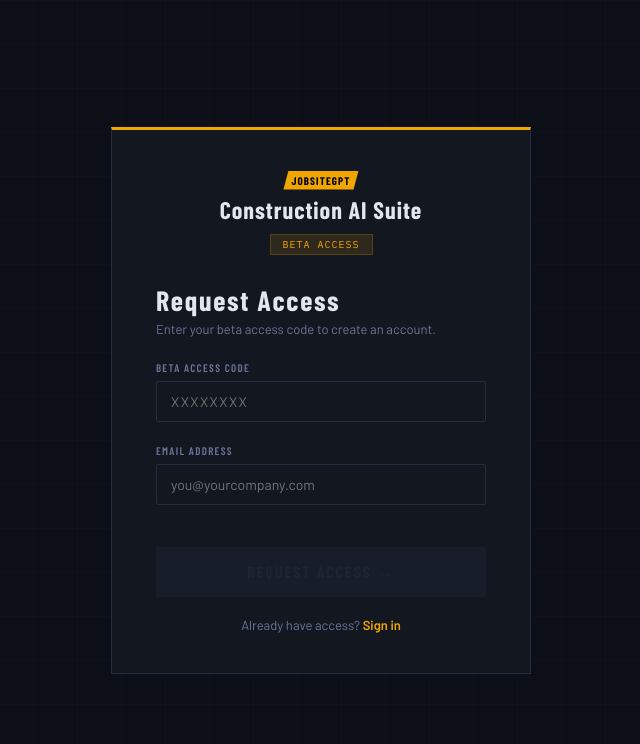
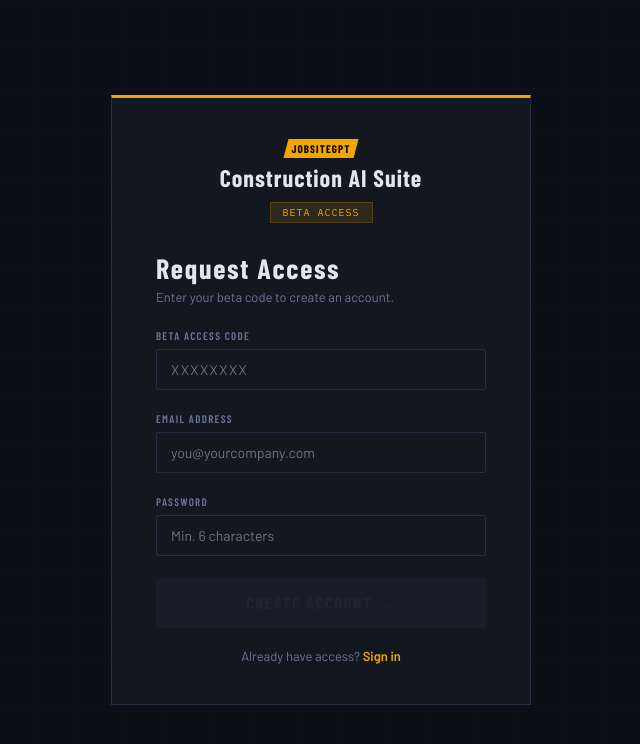
Before and after one commit to jhuffman2005/jobsitegpt, a React (Vite) app in the folder jobsitegpt/: page / in a window 1280 px wide. Both pictures are taken after a click on the element "Enter beta code". Shown: the top 744 px of the page, without its empty margins (319-959 px from the left). Built offline with nearby package versions, Linux system fonts and the light colour scheme; no server answers; a web font is replaced by a local one.

Commit message:
add password login

```diff
--- a/jobsitegpt/src/pages/Auth.jsx
+++ b/jobsitegpt/src/pages/Auth.jsx
@@ -4,38 +4,55 @@ import { supabase } from "../lib/supabaseClient";
 const BETA_CODE = import.meta.env.VITE_BETA_CODE || "JOBSITE2026";
 
 export default function Auth() {
-  const [mode, setMode] = useState("login"); // login | register
+  const [mode, setMode] = useState("login"); // login | register | password
   const [email, setEmail] = useState("");
+  const [password, setPassword] = useState("");
   const [code, setCode] = useState("");
   const [loading, setLoading] = useState(false);
   const [sent, setSent] = useState(false);
   const [error, setError] = useState("");
 
-  const handleSubmit = async () => {
+  const handleMagicLink = async () => {
     setError("");
     if (!email.trim()) { setError("Email is required."); return; }
-
-    if (mode === "register") {
-      if (code.toUpperCase().trim() !== BETA_CODE) {
-        setError("Invalid beta access code. Contact your JobSiteGPT rep to get access.");
-        return;
-      }
-    }
-
     setLoading(true);
     const { error: authError } = await supabase.auth.signInWithOtp({
       email: email.trim(),
-      options: {
-        emailRedirectTo: "https://jobsitegpt.vercel.app",
-        data: { beta_code: code.toUpperCase().trim() },
-      },
+      options: { emailRedirectTo: "https://jobsitegpt.vercel.app" },
     });
     setLoading(false);
+    if (authError) { setError(authError.message); return; }
+    setSent(true);
+  };
 
-    if (authError) {
-      setError(authError.message);
+  const handlePasswordLogin = async () => {
+    setError("");
+    if (!email.trim() || !password.trim()) { setError("Email and password required."); return; }
+    setLoading(true);
+    const { error: authError } = await supabase.auth.signInWithPassword({
+      email: email.trim(),
+      password: password.trim(),
+    });
+    setLoading(false);
+    if (authError) { setError(authError.message); return; }
+  };
+
+  const handleRegister = async () => {
+    setError("");
+    if (code.toUpperCase().trim() !== BETA_CODE) {
+      setError("Invalid beta access code. Contact your JobSiteGPT rep.");
       return;
     }
+    if (!email.trim() || !password.trim()) { setError("Email and password required."); return; }
+    if (password.length < 6) { setError("Password must be at least 6 characters."); return; }
+    setLoading(true);
+    const { error: authError } = await supabase.auth.signUp({
+      email: email.trim(),
+      password: password.trim(),
+      options: { emailRedirectTo: "https://jobsitegpt.vercel.app" },
+    });
+    setLoading(false);
+    if (authError) { setError(authError.message); return; }
     setSent(true);
   };
 
@@ -46,15 +63,14 @@ export default function Auth() {
           <div style={{ fontSize: 40, marginBottom: 16 }}>✉️</div>
           <div className="auth-title">Check your email</div>
           <div className="auth-sub" style={{ marginTop: 8 }}>
-            We sent a magic link to <strong>{email}</strong>.<br />
-            Click it to sign in — no password needed.
+            {mode === "login"
+              ? <>We sent a magic link to <strong>{email}</strong>. Click it to sign in.</>
+              : <>We sent a confirmation to <strong>{email}</strong>. Click it, then sign in with your password.</>
+            }
           </div>
-          <button
-            className="btn btn-ghost"
-            style={{ marginTop: 24, width: "100%", justifyContent: "center" }}
-            onClick={() => { setSent(false); setEmail(""); setCode(""); }}
-          >
-            Use a different email
+          <button className="btn btn-ghost" style={{ marginTop: 24, width: "100%", justifyContent: "center" }}
+            onClick={() => { setSent(false); setEmail(""); setPassword(""); setCode(""); }}>
+            Back to sign in
           </button>
         </div>
       </div>
@@ -64,7 +80,6 @@ export default function Auth() {
   return (
     <div className="auth-wrap fade-up">
       <div className="auth-card">
-        {/* Logo */}
         <div style={{ textAlign: "center", marginBottom: 28 }}>
           <div><span className="logo-badge">JOBSITEGPT</span></div>
           <div className="logo-title" style={{ marginTop: 8, fontSize: 24 }}>Construction AI Suite</div>
@@ -73,66 +88,80 @@ export default function Auth() {
           </div>
         </div>
 
-        <div className="auth-title">{mode === "login" ? "Sign In" : "Request Access"}</div>
-        <div className="auth-sub">
-          {mode === "login"
-            ? "We'll email you a magic link. No password needed."
-            : "Enter your beta access code to create an account."}
+        {mode === "login" && (
+          <>
+            <div className="auth-title">Sign In</div>
+            <div className="auth-sub">Magic link or password — your choice.</div>
+            <div className="input-group" style={{ marginTop: 20 }}>
+              <label className="field-label">Email Address</label>
+              <input type="email" placeholder="you@yourcompany.com" value={email} onChange={(e) => setEmail(e.target.value)} onKeyDown={(e) => e.key === "Enter" && handleMagicLink()} />
             </div>
+            {error && <div className="error-box">{error}</div>}
+            <button className="btn btn-primary btn-lg" style={{ marginTop: 16 }} disabled={loading || !email.trim()} onClick={handleMagicLink}>
+              {loading ? "Sending…" : "Send Magic Link →"}
+            </button>
+            <div style={{ display: "flex", alignItems: "center", gap: 10, margin: "16px 0" }}>
+              <div style={{ flex: 1, height: 1, background: "#252d42" }} />
+              <span style={{ fontFamily: "'IBM Plex Mono',monospace", fontSize: 10, color: "#3a4260" }}>OR</span>
+              <div style={{ flex: 1, height: 1, background: "#252d42" }} />
+            </div>
+            <button className="btn" style={{ width: "100%", justifyContent: "center" }} onClick={() => { setMode("password"); setError(""); }}>
+              Sign In with Password
+            </button>
+            <div className="auth-switch">
+              Need access? <span onClick={() => { setMode("register"); setError(""); }}>Enter beta code</span>
+            </div>
+          </>
+        )}
+
+        {mode === "password" && (
+          <>
+            <div className="auth-title">Sign In</div>
+            <div className="auth-sub">Use your email and password.</div>
+            <div className="input-group" style={{ marginTop: 20 }}>
+              <label className="field-label">Email Address</label>
+              <input type="email" placeholder="you@yourcompany.com" value={email} onChange={(e) => setEmail(e.target.value)} />
+            </div>
+            <div className="input-group">
+              <label className="field-label">Password</label>
+              <input type="password" placeholder="••••••••" value={password} onChange={(e) => setPassword(e.target.value)} onKeyDown={(e) => e.key === "Enter" && handlePasswordLogin()} />
+            </div>
+            {error && <div className="error-box">{error}</div>}
+            <button className="btn btn-primary btn-lg" disabled={loading || !email.trim() || !password.trim()} onClick={handlePasswordLogin}>
+              {loading ? "Signing in…" : "Sign In →"}
+            </button>
+            <div className="auth-switch">
+              <span onClick={() => { setMode("login"); setError(""); }}>← Back to magic link</span>
+            </div>
+          </>
+        )}
 
         {mode === "register" && (
-          <div className="input-group">
+          <>
+            <div className="auth-title">Request Access</div>
+            <div className="auth-sub">Enter your beta code to create an account.</div>
+            <div className="input-group" style={{ marginTop: 20 }}>
               <label className="field-label">Beta Access Code</label>
-            <input
-              type="text"
-              placeholder="XXXXXXXX"
-              value={code}
-              onChange={(e) => setCode(e.target.value)}
-              style={{ textTransform: "uppercase", letterSpacing: "0.1em" }}
-            />
+              <input type="text" placeholder="XXXXXXXX" value={code} onChange={(e) => setCode(e.target.value)} style={{ textTransform: "uppercase", letterSpacing: "0.1em" }} />
             </div>
-        )}
-
             <div className="input-group">
               <label className="field-label">Email Address</label>
-          <input
-            type="email"
-            placeholder="you@yourcompany.com"
-            value={email}
-            onChange={(e) => setEmail(e.target.value)}
-            onKeyDown={(e) => e.key === "Enter" && handleSubmit()}
-          />
+              <input type="email" placeholder="you@yourcompany.com" value={email} onChange={(e) => setEmail(e.target.value)} />
             </div>
-
+            <div className="input-group">
+              <label className="field-label">Password</label>
+              <input type="password" placeholder="Min. 6 characters" value={password} onChange={(e) => setPassword(e.target.value)} onKeyDown={(e) => e.key === "Enter" && handleRegister()} />
+            </div>
             {error && <div className="error-box">{error}</div>}
-
-        <button
-          className="btn btn-primary btn-lg"
-          style={{ marginTop: 20 }}
-          disabled={loading || !email.trim()}
-          onClick={handleSubmit}
-        >
-          {loading ? "Sending…" : mode === "login" ? "Send Magic Link →" : "Request Access →"}
+            <button className="btn btn-primary btn-lg" disabled={loading || !email.trim() || !password.trim() || !code.trim()} onClick={handleRegister}>
+              {loading ? "Creating account…" : "Create Account →"}
             </button>
-
             <div className="auth-switch">
-          {mode === "login" ? (
-            <>
-              Need access?{" "}
-              <span onClick={() => { setMode("register"); setError(""); }}>
-                Enter beta code
-              </span>
-            </>
-          ) : (
-            <>
-              Already have access?{" "}
-              <span onClick={() => { setMode("login"); setError(""); }}>
-                Sign in
-              </span>
+              Already have access? <span onClick={() => { setMode("login"); setError(""); }}>Sign in</span>
+            </div>
           </>
         )}
       </div>
     </div>
-    </div>
   );
 }
```
Lines whose indentation alone changed are shown as unchanged.
